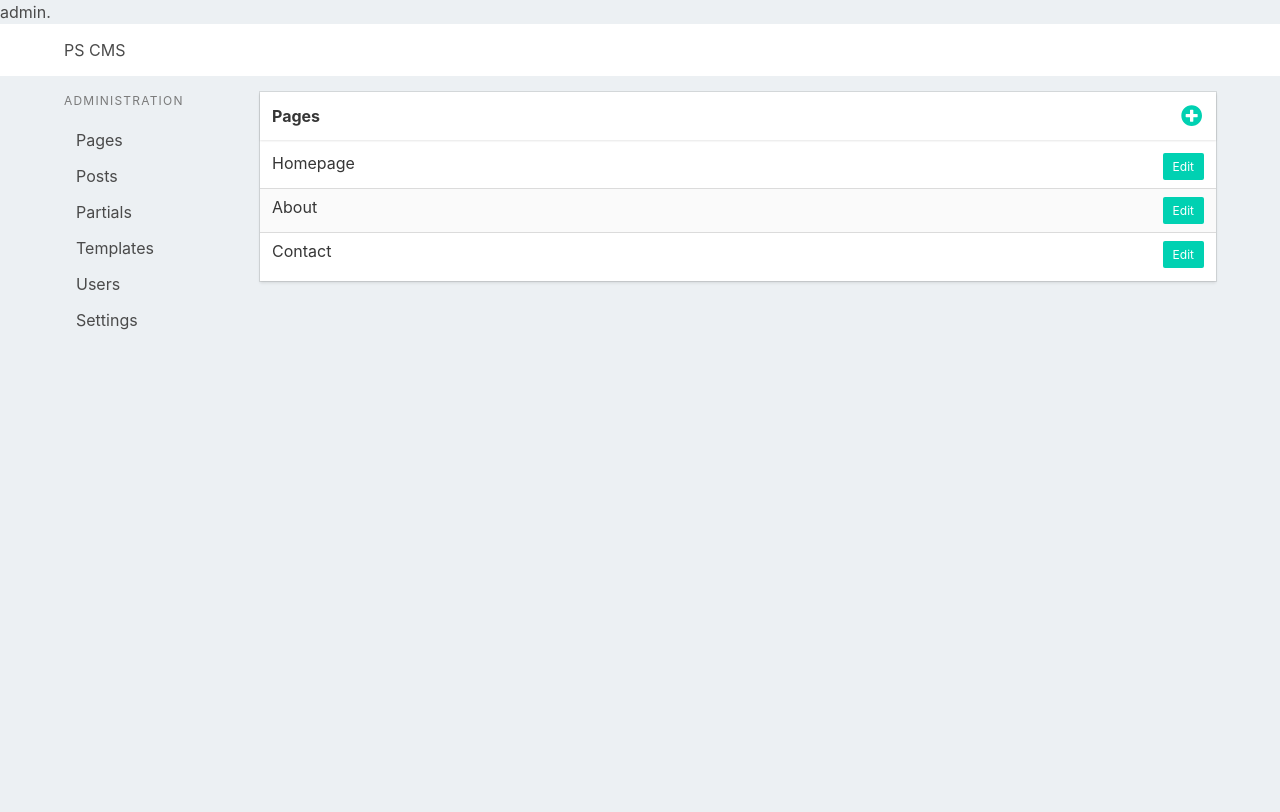
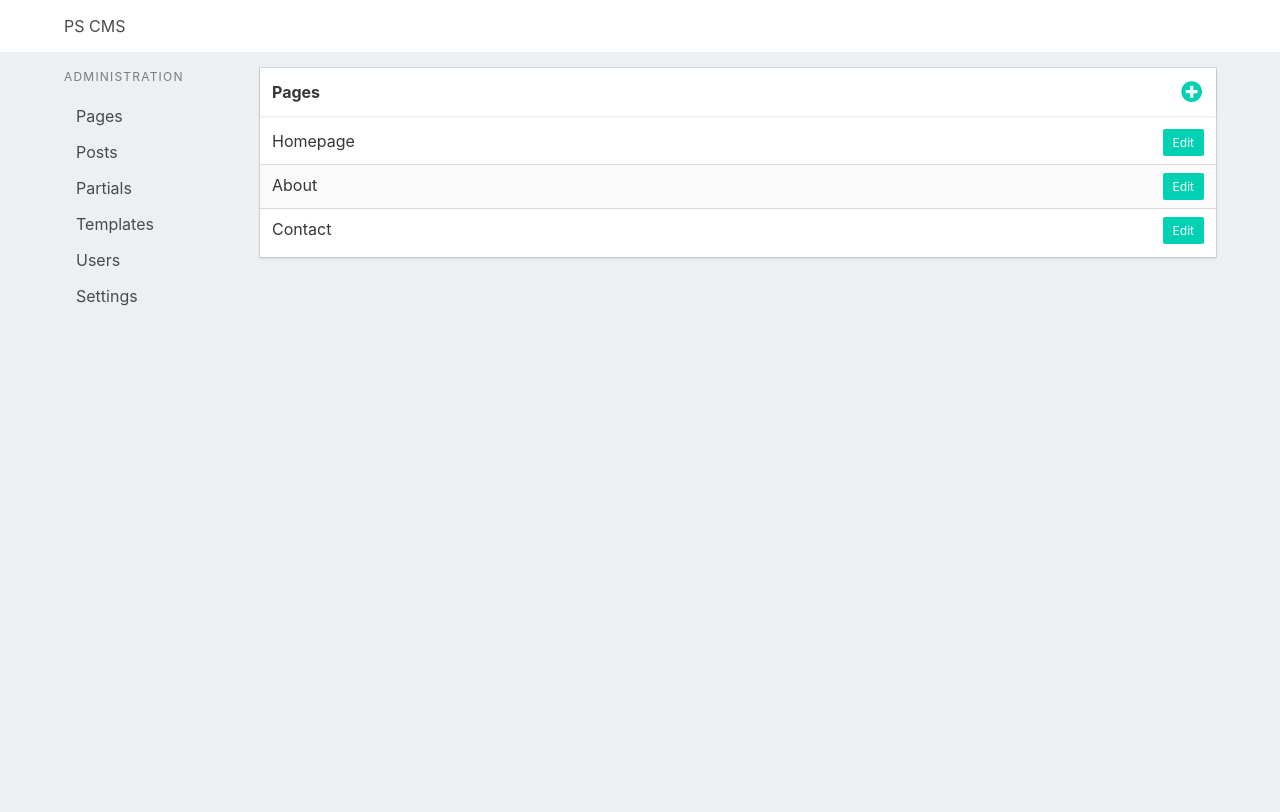
Before and after one commit to wilsonmar/PythonFlask-CMSBlueprints, a Flask app: page /admin/ in a window 1280 px wide. After the commit the page ends 306 px from the top, so only its background shows below. Run offline with Flask 2, Linux system fonts and the light colour scheme; data comes from the database, SQL or seed files in the repository; some libraries are stand-ins or nearby versions.

Commit message:
fix: remove .admin

```diff
--- a/cms/admin/templates/admin/layout.html
+++ b/cms/admin/templates/admin/layout.html
@@ -1,4 +1,4 @@
-admin.<!doctype html>
+<!doctype html>
 <html>
   <head>
     <title>PS CMS ADMIN</title>
```
